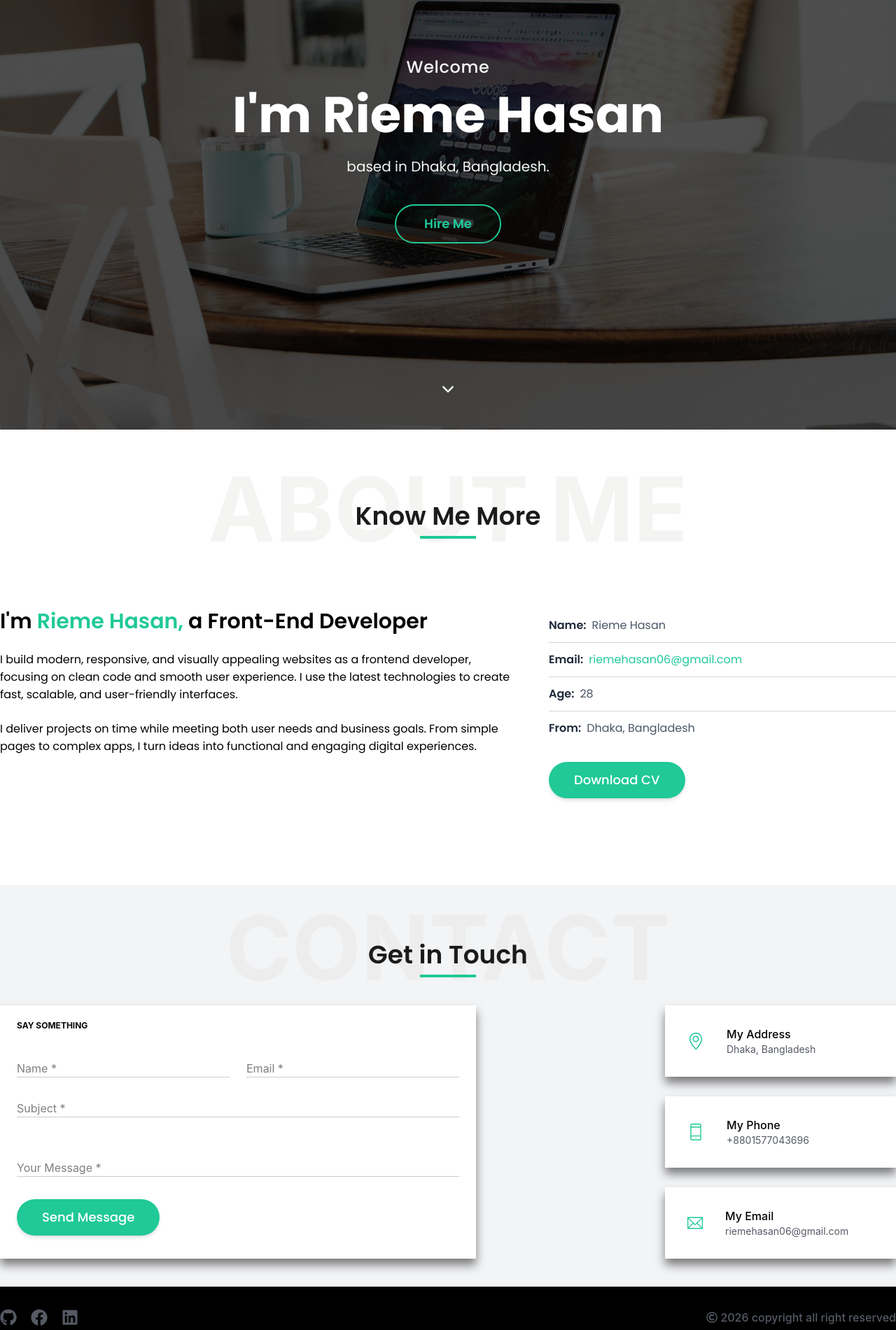
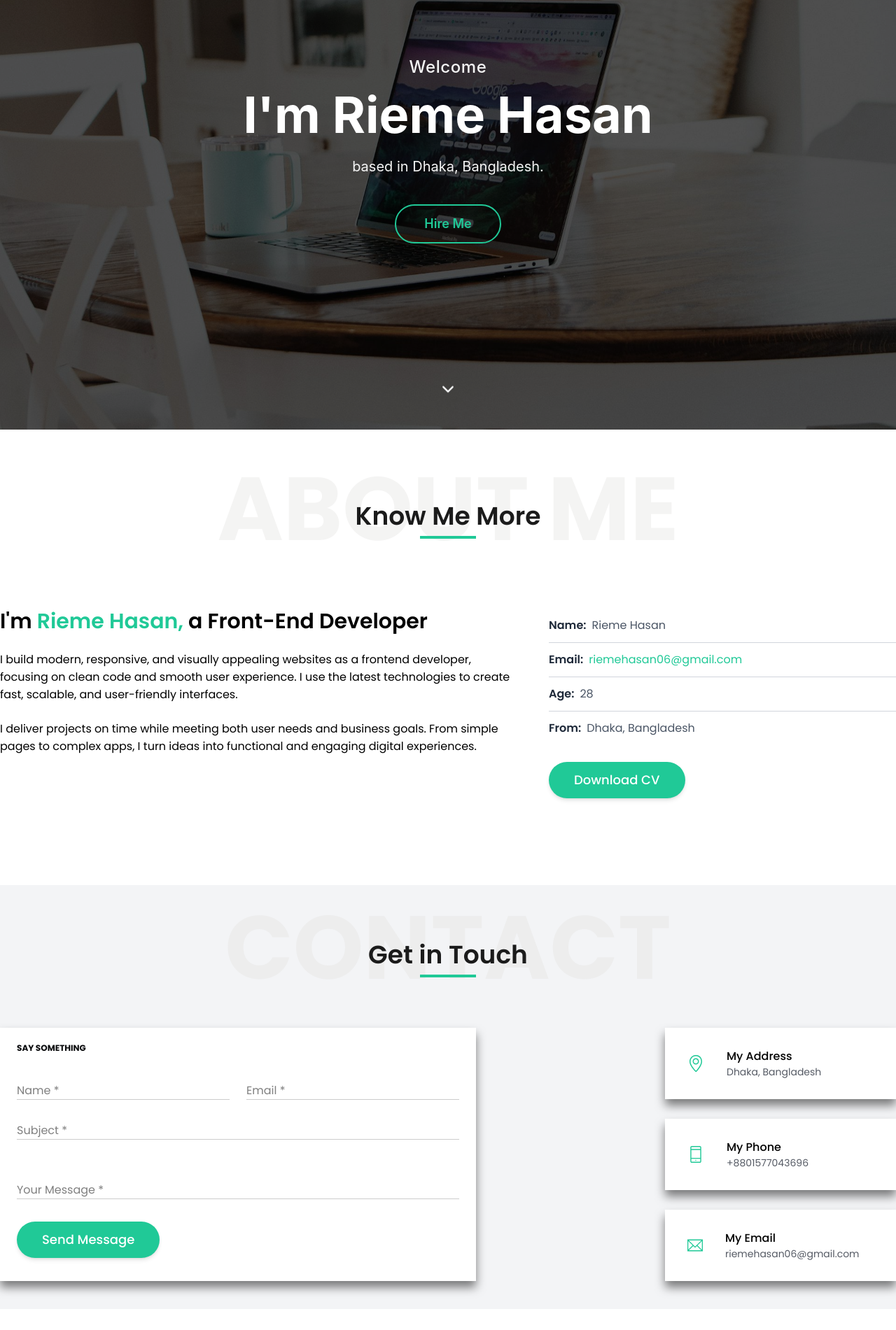
Before and after one commit to riemetoba/portfolio_Rieme, a React (Vite) app: page / in a window 1280 px wide. Shown: the part 186-2087 px from the top of the page at 70% size. Built offline with nearby package versions, Linux system fonts and the light colour scheme.

Commit message:
font-family fix for body

```diff
--- a/src/components/layouts/AboutMe.jsx
+++ b/src/components/layouts/AboutMe.jsx
@@ -12,7 +12,7 @@ const AboutMe = () => {
         </h1>
 
         <div className="relative z-10">
-          <h2 className="text-3xl md:text-4xl font-poppins font-semibold text-[#1B1B1B]">
+          <h2 className="text-3xl md:text-4xl font-semibold text-[#1B1B1B]">
             Know Me More
           </h2>
 
@@ -25,46 +25,46 @@ const AboutMe = () => {
       {/* Content part  */}
       <div className="flex items-start py-15 gap-x-10">
         <div className="w-[60%]">
-          <h3 className="font-poppins text-3xl font-semibold mb-6">
+          <h3 className="text-3xl font-semibold mb-6">
             I'm <span className="text-green">Rieme Hasan,</span> a Front-End
             Developer
           </h3>
-          <p className="text-base font-poppins leading-6.25">
+          <p className="text-base leading-6.25">
             I build modern, responsive, and visually appealing websites as a frontend developer, focusing on clean code and smooth user experience. I use the latest technologies to create fast, scalable, and user-friendly interfaces.
           </p>
           <br />
-          <p className="text-base font-poppins leading-6.25">
+          <p className="text-base leading-6.25">
             I deliver projects on time while meeting both user needs and business goals. From simple pages to complex apps, I turn ideas into functional and engaging digital experiences.
           </p>
         </div>
         <div className="w-[40%]">
         {/* Name */}
-      <div className="py-3 border-b border-gray-300 font-poppins">
+      <div className="py-3 border-b border-gray-300">
         <span className="font-semibold text-gray-800">Name:</span>
         <span className="text-gray-600 ml-2">Rieme Hasan</span>
       </div>
 
       {/* Email */}
-      <div className="py-3 border-b border-gray-300 font-poppins">
+      <div className="py-3 border-b border-gray-300">
         <span className="font-semibold text-gray-800">Email:</span>
         <span className="text-green ml-2">riemehasan06@gmail.com</span>
       </div>
 
       {/* Age */}
-      <div className="py-3 border-b border-gray-300 font-poppins">
+      <div className="py-3 border-b border-gray-300">
         <span className="font-semibold text-gray-800">Age:</span>
         <span className="text-gray-600 ml-2">28</span>
       </div>
 
       {/* From */}
-      <div className="py-3 font-poppins">
+      <div className="py-3">
         <span className="font-semibold text-gray-800">From:</span>
         <span className="text-gray-600 ml-2">Dhaka, Bangladesh</span>
       </div>
 
       {/* Button */}
       <div className="mt-6">
-        <button className="bg-green hover:bg-[#29AB87] text-lg font-poppins text-white font-medium px-9 py-3 rounded-full shadow-md transition duration-300 cursor-pointer">
+        <button className="bg-green hover:bg-[#29AB87] text-lg text-white font-medium px-9 py-3 rounded-full shadow-md transition duration-300 cursor-pointer">
           Download CV
         </button>
       </div>
--- a/src/components/layouts/Banner.jsx
+++ b/src/components/layouts/Banner.jsx
@@ -16,17 +16,17 @@ const Banner = () => {
       {/* Bg and overlay */}
       {/* ============>  */}
       <div className="relative z-10 text-center text-white px-4">
-        <h3 className="text-xl md:text-2xl font-medium mb-4 tracking-wide text-[#F5F5F5] font-poppins">
+        <h3 className="text-xl md:text-2xl font-medium mb-4 tracking-wide text-[#F5F5F5]">
           Welcome
         </h3>
-        <h1 className="text-5xl md:text-7xl font-bold font-poppins mb-6 flex items-center justify-center">
+        <h1 className="text-5xl md:text-7xl font-bold mb-6 flex items-center justify-center">
           I'm Rieme Hasan
         </h1>
-        <p className="text-lg md:text-xl text-[#F5F5F5] font-poppins mb-10 max-w-2xl mx-auto">
+        <p className="text-lg md:text-xl text-[#F5F5F5] mb-10 max-w-2xl mx-auto">
           based in Dhaka, Bangladesh.
         </p>
 
-        <button className="px-10 py-3 border-2 border-green text-green rounded-full font-semibold text-lg hover:bg-green hover:text-white transition-all duration-300 ease-in-out font-poppins">
+        <button className="px-10 py-3 border-2 border-green text-green rounded-full font-semibold text-lg hover:bg-green hover:text-white transition-all duration-300 ease-in-out">
           Hire Me
         </button>
       </div>
--- a/src/components/layouts/Footer.jsx
+++ b/src/components/layouts/Footer.jsx
@@ -23,7 +23,7 @@ const Footer = () => {
         </h1>
 
         <div className="relative z-10">
-          <h2 className="text-3xl md:text-4xl font-poppins font-semibold text-[#1B1B1B]">
+          <h2 className="text-3xl md:text-4xl font-semibold text-[#1B1B1B]">
             Get in Touch
           </h2>
 
@@ -35,11 +35,11 @@ const Footer = () => {
       {/* Title text  */}
           <div
             className={
-              "flex flex-col lg:flex-row lg:justify-between lg:items-start px-5 lg:px-0"
+              "flex flex-col lg:flex-row lg:justify-between lg:items-start px-5 lg:px-0 lg:mt-8"
             }
           >
             <div className="bg-[#ffffff] w-full lg:w-170 h-auto lg:h-90.5 px-10 lg:px-6 py-5 drop-shadow-xl/50">
-              <p className="font-inter uppercase text-[12px] text-[#090A0C] font-bold">
+              <p className="uppercase text-[12px] text-[#090A0C] font-bold">
                 say something
               </p>
               <div className="flex items-baseline justify-between gap-x-6 mt-10">
@@ -64,7 +64,7 @@ const Footer = () => {
                 placeholder="Your Message *"
                 className="border-b outline-none border-b-[#CCCCCC] hover:border-b-org duration-300 w-full mt-10 lg:mt-15"
               />
-              <button className=" mt-8 bg-green hover:bg-[#29AB87] text-lg font-poppins text-white font-medium px-9 py-3 rounded-full shadow-md transition duration-300 cursor-pointer">
+              <button className=" mt-8 bg-green hover:bg-[#29AB87] text-lg text-white font-medium px-9 py-3 rounded-full shadow-md transition duration-300 cursor-pointer">
                 Send Message
               </button>
             </div>
@@ -72,8 +72,8 @@ const Footer = () => {
               <div className="w-full lg:w-82.5 h-25.5 bg-white flex items-center gap-x-8 py-5 px-8 drop-shadow-xl/50 ">
                   <SlLocationPin className="text-green text-2xl" />
                 <div className="">
-                  <h5 className="text-base font-inter font-medium">My Address</h5>
-                  <p className="text-sm font-inter text-[#555A64]">
+                  <h5 className="text-base font-medium">My Address</h5>
+                  <p className="text-sm text-[#555A64]">
                     Dhaka, Bangladesh
                   </p>
                 </div>
@@ -81,8 +81,8 @@ const Footer = () => {
               <div className="w-full lg:w-82.5 h-25.5 bg-white flex items-center gap-x-8 py-5 px-8 drop-shadow-xl/50 ">
                   <TfiMobile className="text-green text-2xl" />
                 <div className="">
-                  <h5 className="text-base font-inter font-medium">My Phone</h5>
-                  <p className="text-sm font-inter text-[#555A64]">
+                  <h5 className="text-base font-medium">My Phone</h5>
+                  <p className="text-sm text-[#555A64]">
                     +8801577043696
                   </p>
                 </div>
@@ -90,8 +90,8 @@ const Footer = () => {
               <div className="w-full lg:w-82.5 h-25.5 bg-white flex items-center gap-x-8 py-5 px-8 drop-shadow-xl/50 ">
                   <TfiEmail className="text-green text-[22px]" />
                 <div className="">
-                  <h5 className="text-base font-inter font-medium">My Email</h5>
-                  <p className="text-sm font-inter text-[#555A64]">
+                  <h5 className="text-base font-medium">My Email</h5>
+                  <p className="text-sm text-[#555A64]">
                     riemehasan06@gmail.com
                   </p>
                 </div>
@@ -101,25 +101,25 @@ const Footer = () => {
           </div>
         </div>
       </section>
-      <div className="bg-black py-8">
+      <div className="py-8">
         <div className="container">
           <div
             className={
-              "flex flex-col lg:flex-row lg:justify-between text-[#555A64] px-5 lg:px-0"
+              "flex flex-col lg:flex-row lg:justify-between text-[#2A3439] px-5 lg:px-0"
             }
           >
             <div className="flex items-center justify-center gap-x-5 text-2xl">
               <a href="https://github.com/riemetoba">
-                <FaGithub />
+                <FaGithub className="hover:text-green duration-300 cursor-pointer"/>
               </a>
               <a href="https://www.facebook.com/profile.php?id=100016533453052">
-                <FaFacebook />
+                <FaFacebook className="hover:text-green duration-300 cursor-pointer"/>
               </a>
               <a href="https://www.linkedin.com/in/rieme-hasan-291767398">
-                <FaLinkedin />
+                <FaLinkedin className="hover:text-green duration-300 cursor-pointer"/>
               </a>
             </div>
-            <div className="flex items-center justify-center gap-x-1 py-5 lg:py-0 text-sm lg:text-base font-medium font-inter">
+            <div className="flex items-center justify-center gap-x-1 py-5 lg:py-0 text-sm lg:text-base font-medium">
               <FaRegCopyright />
               <p>2026 copyright all right reserved</p>
             </div>
--- a/src/components/layouts/Header.jsx
+++ b/src/components/layouts/Header.jsx
@@ -19,7 +19,7 @@ const Header = () => {
     <nav className="py-2 lg:py-4 fixed w-screen md:w-full z-10 shadow">
       <div className="mx-auto flex justify-between items-center px-4">
         <a href="/">
-          <h2 className="font-poppins font-medium text-4xl px-2 text-white">RIEME</h2>
+          <h2 className="font-medium text-4xl px-2 text-white">RIEME</h2>
         </a>
 
         {/* Desktop menu */}
@@ -28,7 +28,7 @@ const Header = () => {
             <li key={index}>
               <a
                 href={item.href}
-                className="font-poppins text-sm hover:text-green duration-300 uppercase text-white"
+                className="text-sm hover:text-green duration-300 uppercase text-white"
               >
                 {item.name}
               </a>
@@ -61,7 +61,7 @@ const Header = () => {
               <a
                 href={item.href}
                 onClick={() => setIsOpen(false)}
-                className="font-poppins text-sm hover:text-green duration-300 uppercase"
+                className="text-sm hover:text-green duration-300 uppercase"
               >
                 {item.name}
               </a>
--- a/src/index.css
+++ b/src/index.css
@@ -5,7 +5,10 @@
   }
 }
 @theme {
-  --font-poppins: "Poppins", sans-serif;
    --color-green: #20c997;
    --color-gray: #f3f4f6;
 }
+
+body {
+  font-family: "Poppins", sans-serif;
+}
```
